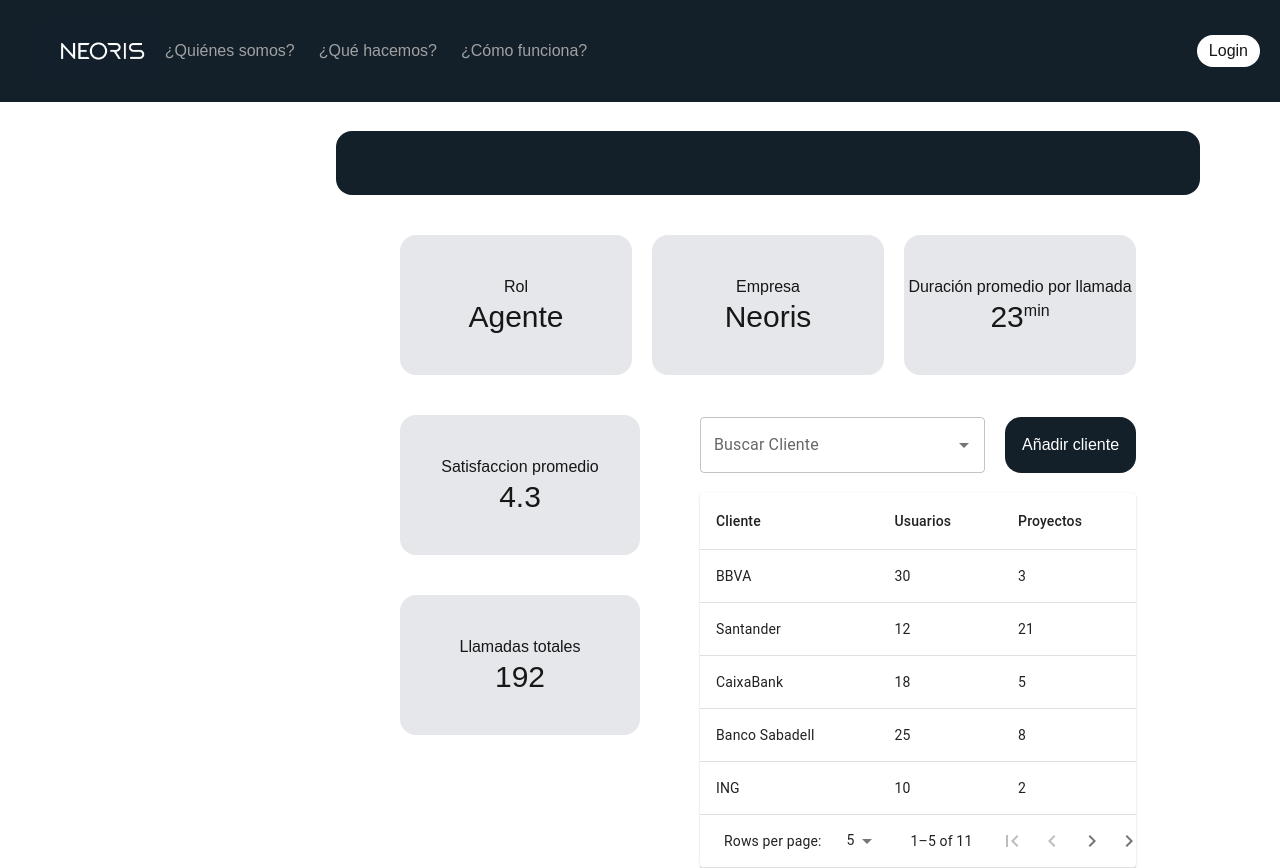
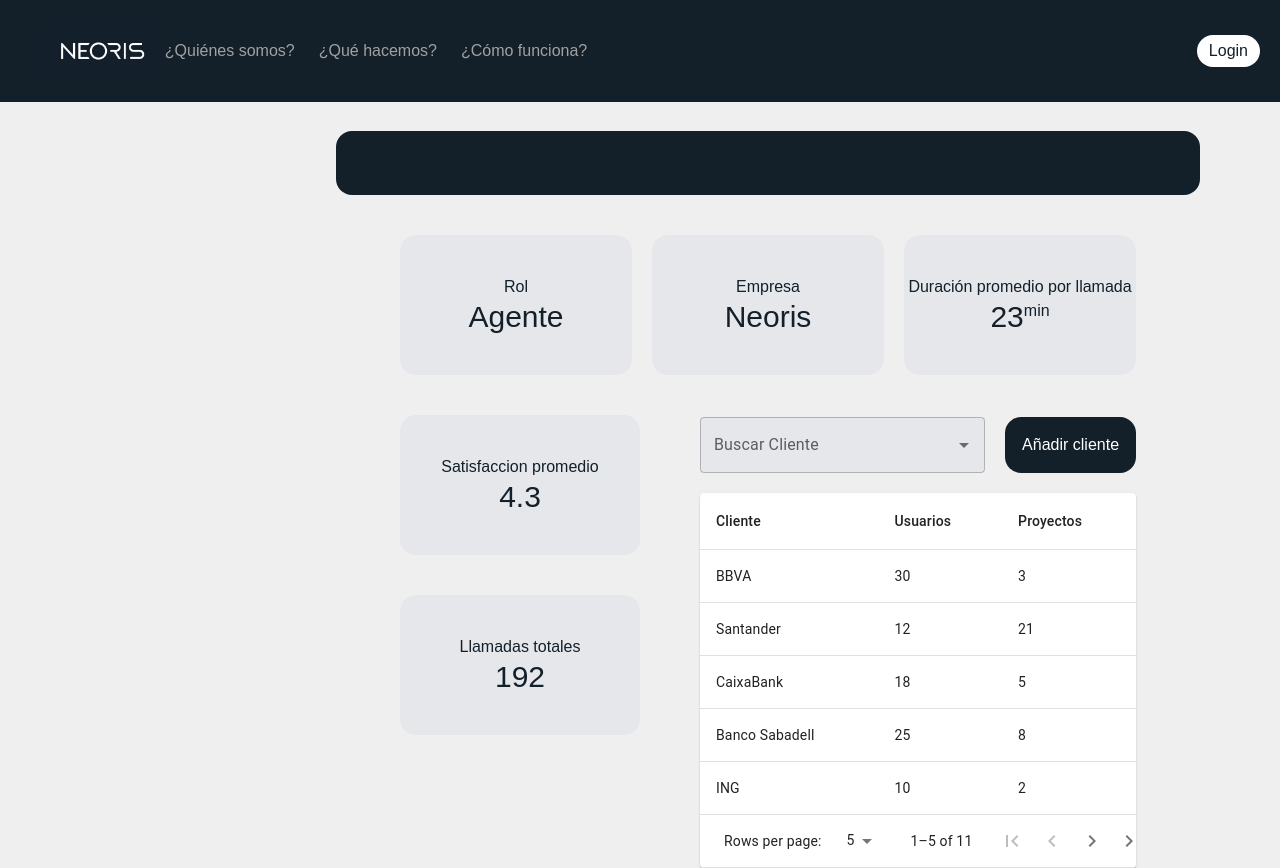
Before and after one commit to Fuerza-Leona/callsight, a Next.js app: page /perfil in a window 1280 px wide. Built offline with nearby package versions, Linux system fonts and the light colour scheme; no server answers.

Commit message:
Change dashboard styles

```diff
--- a/postcss.config.mjs
+++ b/postcss.config.mjs
@@ -1,6 +1,8 @@
 const config = {
   plugins: {
-    "@tailwindcss/postcss": {},
+    "@tailwindcss/postcss": {
+
+    },
   },
 };
 export default config;
--- a/src/app/calls/dashboard/page.tsx
+++ b/src/app/calls/dashboard/page.tsx
@@ -95,18 +95,19 @@ export default function Home() {
         <p className="text-2xl">Dashboard</p>
         <div className="flex gap-2">
           <div>
-            <button className="bg-[#89D2E6] text-[#FFFFFF] rounded-md p-2 w-full">
+            <button className="text-[#FFFFFF] rounded-md p-2 w-full" style={{ backgroundColor: "var(--sky-blue)" }}>
               Exportar como PDF <FileDownloadIcon />
             </button>
           </div>
           <div>
-            <button className="bg-[#89D2E6] text-[#FFFFFF] rounded-md p-2 w-full">
+            <button className="text-[#FFFFFF] rounded-md p-2 w-full" style={{ backgroundColor: "var(--sky-blue)" }}>
               Exportar como JSON <FileDownloadIcon />
             </button>
           </div>
           <Link
             href={'/calls/search'}
-            className="bg-[#1E242B] text-[#FFFFFF] rounded-md"
+            className="text-[#FFFFFF] rounded-md"
+            style={{ backgroundColor: "var(--neoris-blue)" }}
           >
             <div className="p-2 items-center justify-center text-center flex">
               <p className="">
@@ -178,7 +179,7 @@ export default function Home() {
 
         <div className="flex flex-col grow w-full md:w-[40%] justify-between gap-3">
           <div className="flex w-full h-[30%] justify-between text-center">
-            <div className="w-[48%] rounded-md flex flex-col items-center justify-center bg-[#E7E6E7] gap-3 p-3">
+            <div className="w-[48%] rounded-md flex flex-col items-center justify-center gap-3 p-3" style={{ backgroundColor: "var(--jonquil)" }}>
               <div className="flex gap-2 text-md items-center font-bold">
                 <AccessTimeIcon fontSize="medium" />
                 <h1>Tiempo promedio por llamada (minutos) </h1>
@@ -193,7 +194,7 @@ export default function Home() {
                   )}
                 </div>
             </div>
-            <div className="w-[48%] rounded-md flex flex-col items-center justify-center bg-[#E7E6E7] gap-3 p-3">
+            <div className="w-[48%] rounded-md flex flex-col items-center justify-center gap-3 p-3" style={{ backgroundColor: "var(--persian-pink)" }}>
               <div className="flex gap-2 text-md items-center font-bold">
                 <CallIcon fontSize="small" />
                 <h1>Total de llamadas</h1>
@@ -209,7 +210,7 @@ export default function Home() {
               </div>
             </div>
           </div>
-          <div className="w-full h-full rounded-md flex flex-col items-center justify-center bg-[#E7E6E7] p-3">
+          <div className="w-full h-full rounded-md flex flex-col items-center justify-center bg-white p-3">
             <h1 className="text-lg mt-5 font-bold">
               Temas principales detectados
             </h1>
@@ -235,7 +236,7 @@ export default function Home() {
       </div>
 
       <div className="flex flex-col md:flex-row justify-between w-full gap-3">
-        <div className="h-full rounded-md flex flex-col items-center justify-around bg-[#E7E6E7] p-5  w-full md:w-[48%]">
+        <div className="h-full rounded-md flex flex-col items-center justify-around bg-white p-5  w-full md:w-[48%]">
           <h1 className="text-lg font-bold py-3">Emociones detectadas</h1>
           {loadingEmotions ? (
             <p>Cargando emociones...</p>
@@ -257,6 +258,7 @@ export default function Home() {
                 width={400}
                 height={200}
                 className="font-bold text-xl pt-5"
+                colors={['#6564DB', '#F6CF3C', '#F294CD']}
               />
             </div>
           ) : (
@@ -304,7 +306,7 @@ export default function Home() {
           )}
         </div>
       </div>
-      <div className="rounded-md flex flex-col items-center justify-between bg-[#E7E6E7] w-full p-5 mb-5">
+      <div className="rounded-md flex flex-col items-center justify-between bg-white w-full p-5 mb-5">
         <h1 className="text-lg font-bold py-3">Satisfacción</h1>
         <div className="w-[80%]">
           {loadingRatings ? (
--- a/src/app/globals.css
+++ b/src/app/globals.css
@@ -10,9 +10,13 @@
 }
 
 :root {
-  --background: #ffffff;
+  --background: #efefef;
   --foreground: #171717;
   --neoris-blue: #13202a;
+  --persian-pink: #F294CD;
+  --sky-blue: #89D2E6;
+  --slate-blue: #6564DB;
+  --jonquil: #F6CF3C;
 }
 
 /* @media (prefers-color-scheme: dark) {
@@ -23,7 +27,7 @@
 } */
 
 body {
-  color: var(--foreground);
+  color: var(--neoris-blue);
   background: var(--background);
   font-family: Arial, Helvetica, sans-serif;
 }
--- a/src/components/FileUploader.tsx
+++ b/src/components/FileUploader.tsx
@@ -20,7 +20,7 @@ const FileUploader: React.FC<FileUploaderProps> = ({ onFileSelect }) => {
       <label className="font-semibold mb-1">Subir Archivo</label>
       <input
         type="file"
-        className="p-3 border rounded-lg"
+        className="p-3 border rounded-lg bg-gray-200 border-black"
         onChange={handleFileChange}
       />
       {selectedFile && (
--- a/src/components/FormInputs.tsx
+++ b/src/components/FormInputs.tsx
@@ -115,35 +115,6 @@ const FormInputs: React.FC<FormInputsProps> = ({}) => {
                 : companies.map((row) => ({ label: row.name }))
           }
           onSelect={(e) => setSelectedCompany(e!)}
-          sx={{
-            width: '100%',
-            backgroundColor: '#E5E7Eb',
-            borderColor: 'none',
-            boxShadow: 'none',
-            color: 'black',
-            '& .MuiInputLabel-root': {
-              borderColor: 'black',
-            },
-            '& .Mui-focused': {
-              color: 'black',
-              borderColor: 'black',
-            },
-            'label + &': {
-              borderColor: 'black',
-              boxShadow: 'none',
-            },
-            '& .MuiInputBase-input': {
-              backgroundColor: '#E5E7Eb',
-              color: 'black',
-              borderColor: 'black',
-              boxShadow: 'none',
-            },
-            '&:focus': {
-              borderRadius: 4,
-              borderColor: 'black',
-              boxShadow: 'none',
-            },
-          }}
         />
         </div>
 
@@ -196,7 +167,7 @@ const FormInputs: React.FC<FormInputsProps> = ({}) => {
           <label className="font-semibold mb-1">Fecha</label>
           <input
             type="date"
-            className="w-full p-3 bg-gray-200 rounded-lg"
+            className="w-full p-3 bg-gray-200 rounded-lg border-black"
             value={date}
             onChange={(e) => setDate(e.target.value)}
           />
--- a/src/components/SearchBar.tsx
+++ b/src/components/SearchBar.tsx
@@ -14,14 +14,42 @@ export default function SearchBar({
   options,
   label,
   onSelect,
-  sx = {},
 }: SearchBarProps) {
   return (
     <Autocomplete
       disablePortal
       options={options}
       onChange={(_, value) => onSelect(value ? value.label : null)}
-      sx={sx}
+      className='border-black'
+      sx={{
+        width: '100%',
+        backgroundColor: '#E5E7Eb',
+        border: 'none',
+        boxShadow: 'none',
+        color: 'black',
+        '& .MuiInputLabel-root': {
+          border: 'none',
+        },
+        '& .Mui-focused': {
+          color: 'black',
+          border: 'none',
+        },
+        'label + &': {
+          border: 'none',
+          boxShadow: 'none',
+        },
+        '& .MuiInputBase-input': {
+          backgroundColor: '#E5E7Eb',
+          color: 'black',
+          border: 'none',
+          boxShadow: 'none',
+        },
+        '&:focus': {
+          borderRadius: 4,
+          border: 'none',
+          boxShadow: 'none',
+        },
+      }}
       renderInput={(params) => <TextField {...params} label={label} />}
     />
   );
```
